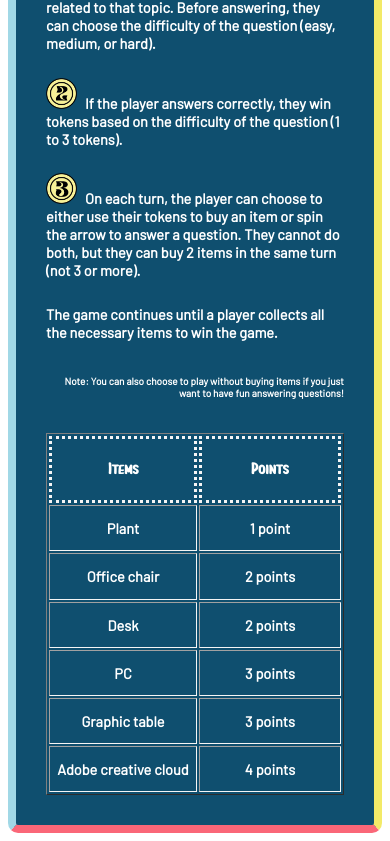
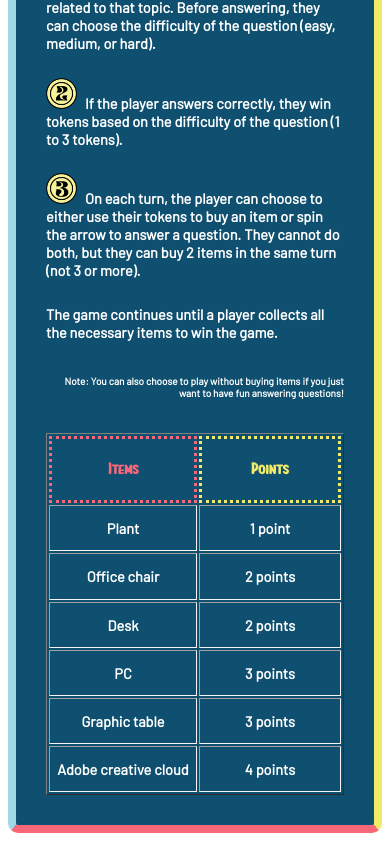
Before and after one commit to guenk/studioquest, a React (Vite) app in the folder frontend/: page / in a window 390 px wide. Shown: the part 1071-1912 px from the top of the page. Built offline with nearby package versions, Linux system fonts and the light colour scheme.

Commit message:
improve style

```diff
--- a/frontend/src/App.css
+++ b/frontend/src/App.css
@@ -147,6 +147,15 @@ th {
   font-family:Paintlova ;
   text-decoration: none;
 }
+
+.items {
+  color:rgb(250, 103, 120);
+  border-color: rgb(250, 103, 120);
+}
+.points {
+   color:#F3EA68;
+   border-color:#F3EA68;
+}
 td {
   height: 5vh;
   width:80vw;
--- a/frontend/src/App.jsx
+++ b/frontend/src/App.jsx
@@ -71,8 +71,8 @@ export default function App() {
         </p>
         <table border="1">
   <tr>
-    <th>Items</th>
-    <th>Points</th>
+    <th className="items">Items</th>
+    <th className="points">Points</th>
   </tr>
   <tr>
     <td>Plant</td>
```
